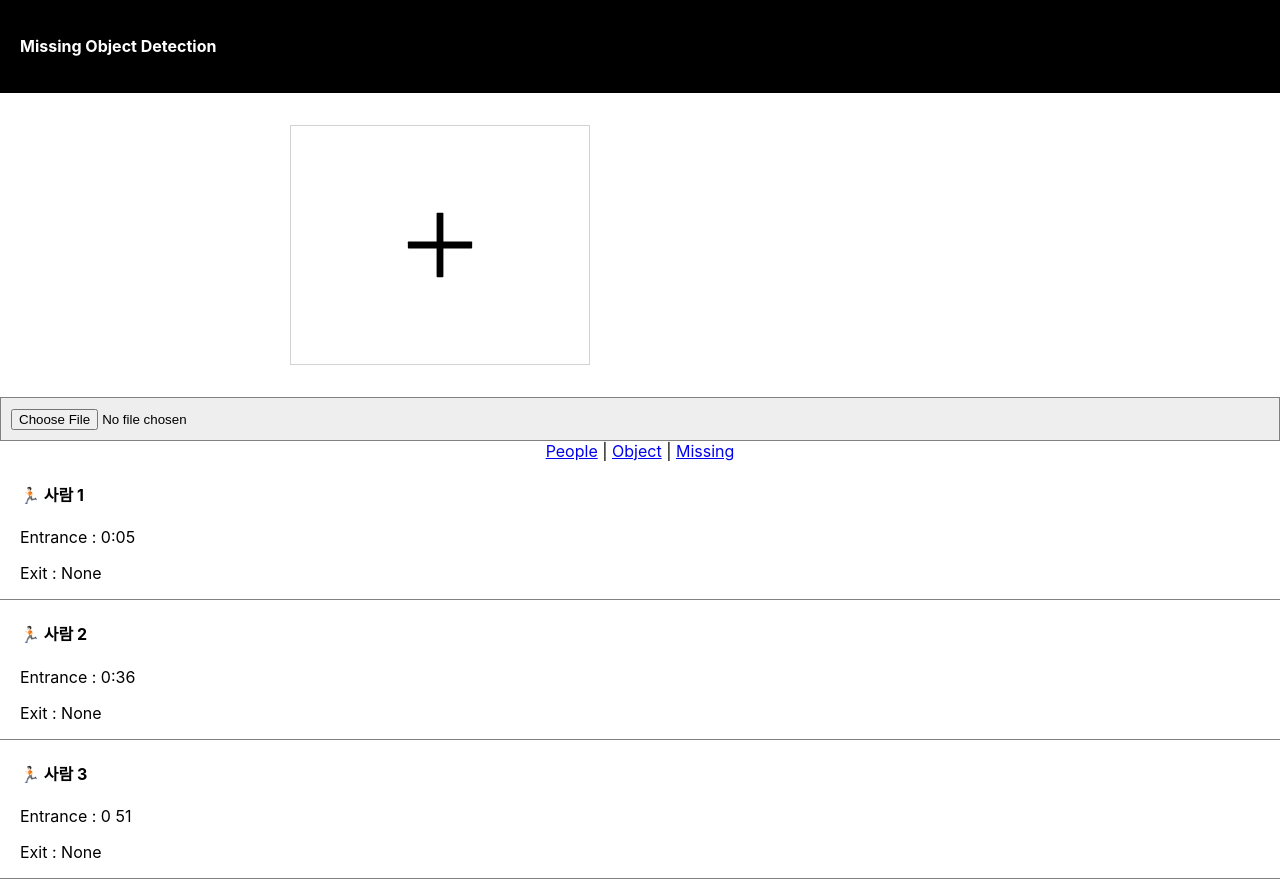
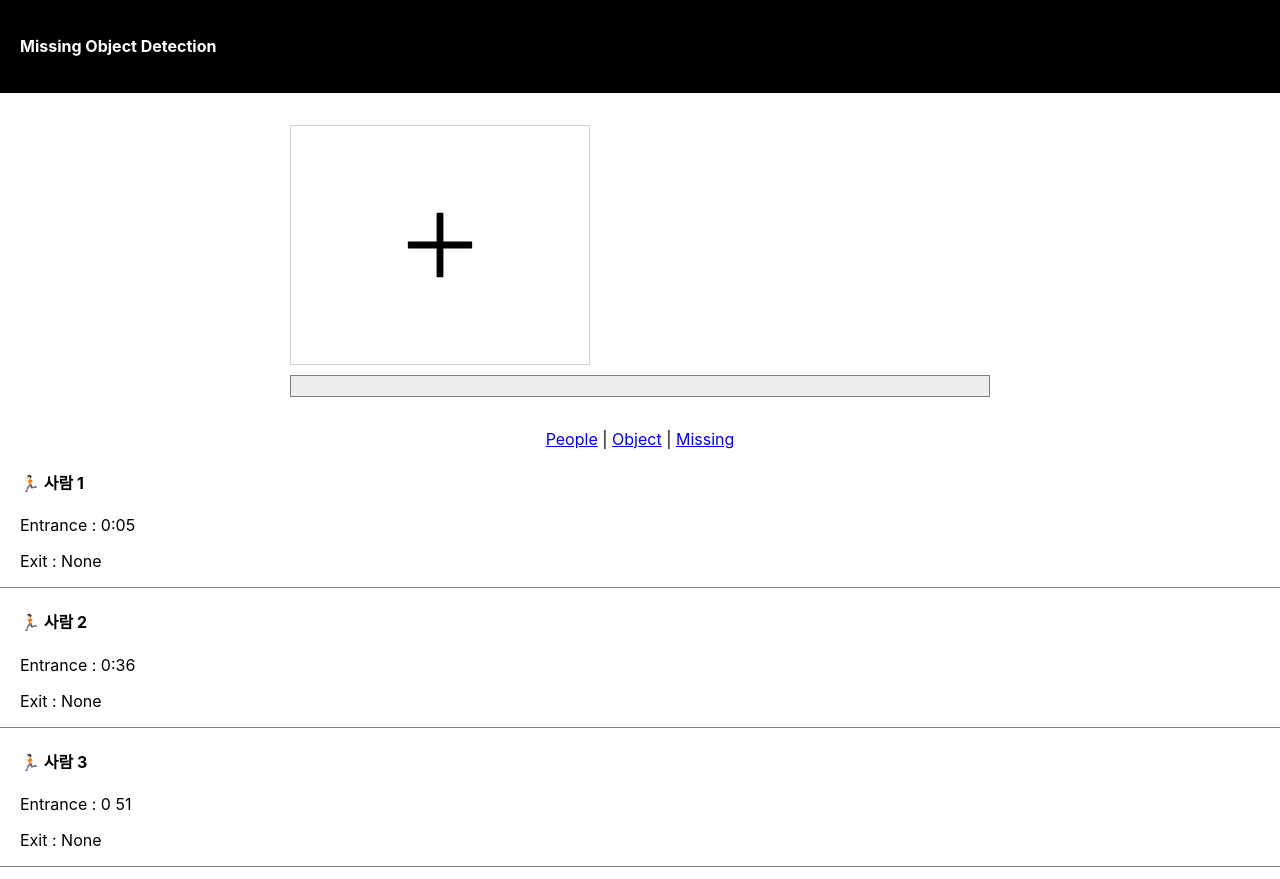
Before and after one commit to MissingObjectDetection/MOD-front, a React (Create React App) app in the folder hello/: page / in a window 1280 px wide. Built offline with nearby package versions, Linux system fonts and the light colour scheme.

Commit message:
first try

```diff
--- a/hello/src/App.js
+++ b/hello/src/App.js
@@ -21,7 +21,7 @@ function App() {
         <h4>Missing Object Detection</h4>
       </div>
       <VideoSend />
-      <VideoUpload />
+      {/* <VideoUpload /> */}
 
       <nav>
         <Link to='/'>People</Link> | <Link to='/Object'>Object</Link> |{' '}
--- a/hello/src/pages/VideoSend.js
+++ b/hello/src/pages/VideoSend.js
@@ -1,24 +1,32 @@
 import React, { useState } from 'react';
-import { Typography, Button, Form, message, Input, Icon } from 'antd';
 import { PlusOutlined } from '@ant-design/icons';
 import Dropzone from 'react-dropzone';
 import Axios from 'axios';
+import styled from 'styled-components';
 
-const VideoUploadPage = () => {
+const VideoSend = () => {
+  const [path, setPath] = useState({});
+
   const onDrop = (files) => {
-    //올린파일에대한 정보가 files에대입
-
     let formData = new FormData();
     const config = {
       header: { 'content-type': 'multipart/form-data' },
     };
     formData.append('file', files[0]);
-
-    console.log(files);
+    console.log(files[0]);
 
     Axios.post('3.37.87.189/mod/upload', formData, config).then((response) => {
+      //서버 전송에 성공하면 실행
       if (response.data.success) {
         console.log(response.data);
+
+        //videoType이 true면 영상 출력 가능
+        const videoType = files[0].type.includes('video');
+        setPath({
+          url: '3.37.87.189:8000/media/' + response.data.video,
+          video: videoType,
+        });
+        console.log(path.url);
       } else {
         alert('비디오 업로드를 실패했습니다.');
       }
@@ -33,7 +41,6 @@ const VideoUploadPage = () => {
       }}
     >
       {/* Drop zone 부분*/}
-
       <Dropzone onDrop={onDrop} multiple={false} maxSize={1000000000}>
         {({ getRootProps, getInputProps }) => (
           <div
@@ -52,8 +59,20 @@ const VideoUploadPage = () => {
           </div>
         )}
       </Dropzone>
+      {/* 비디오 출력 부분 */}
+      <Wrap>
+        {path.video && <video src={path.url} controls width='1000px' />}
+      </Wrap>{' '}
     </div>
   );
 };
 
-export default VideoUploadPage;
+const Wrap = styled.div`
+  border: 1px solid gray;
+  margin-top: 10px;
+  padding: 10px;
+  background: #eee;
+  text-align: left;
+`;
+
+export default VideoSend;
--- a/hello/src/pages/VideoUpload.js
+++ b/hello/src/pages/VideoUpload.js
@@ -5,24 +5,18 @@ const VideoUpload = () => {
   const [file, setFile] = useState({});
 
   const imageUpload = (e) => {
-    console.log(e.target.files);
-
-    const imageTpye = e.target.files[0].type.includes('image');
-    const videoTpye = e.target.files[0].type.includes('video');
+    const videoType = e.target.files[0].type.includes('video');
 
     setFile({
       url: URL.createObjectURL(e.target.files[0]),
-      image: imageTpye,
-      video: videoTpye,
-
+      video: videoType,
     });
-    console.log(videoTpye);
+    console.log(file);
   };
 
   return (
     <Wrap>
       <input type='file' onChange={imageUpload} />
-      {file.image && <img src={file.url} />}
       {file.video && <video src={file.url} controls width='1000px' />}
     </Wrap>
   );
```
